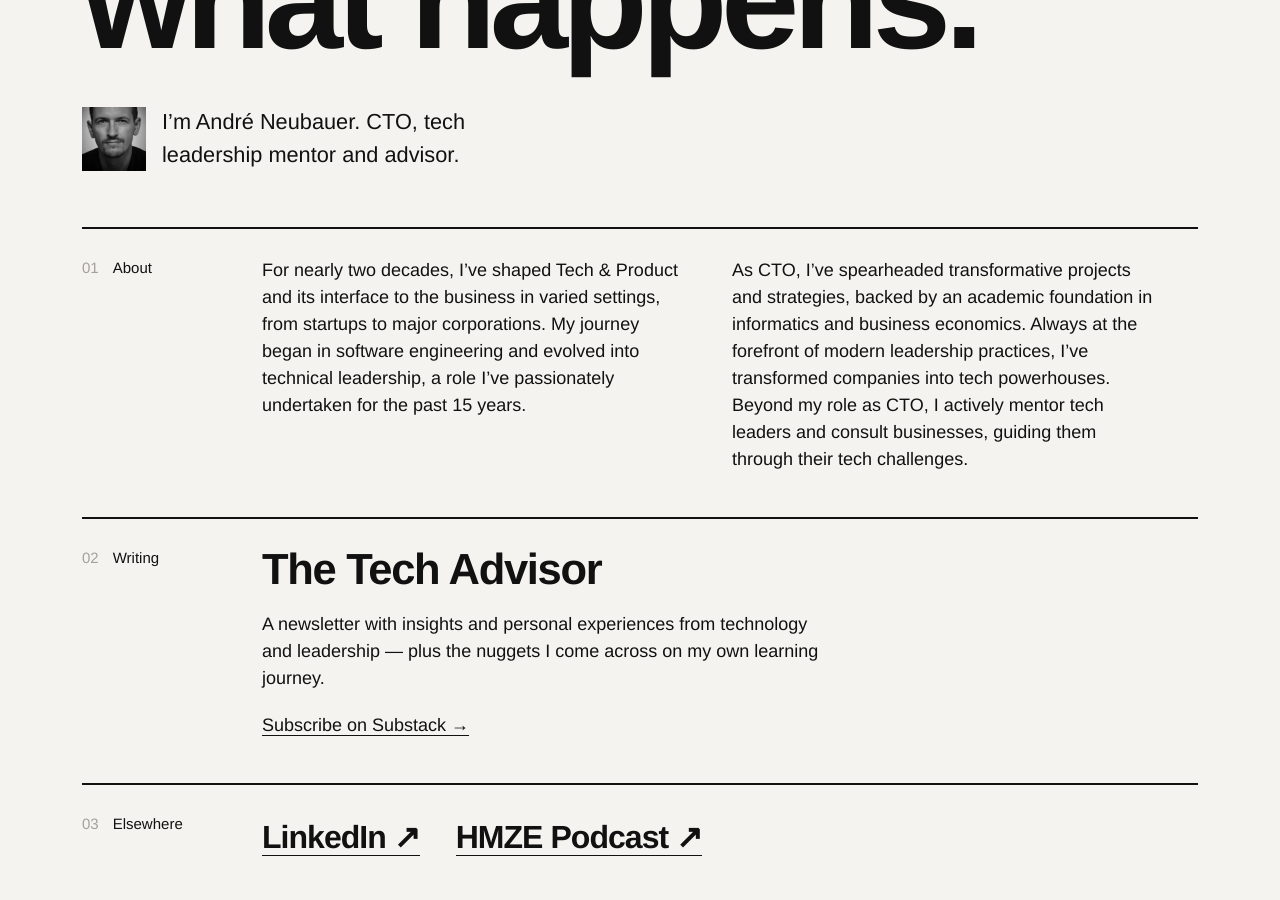
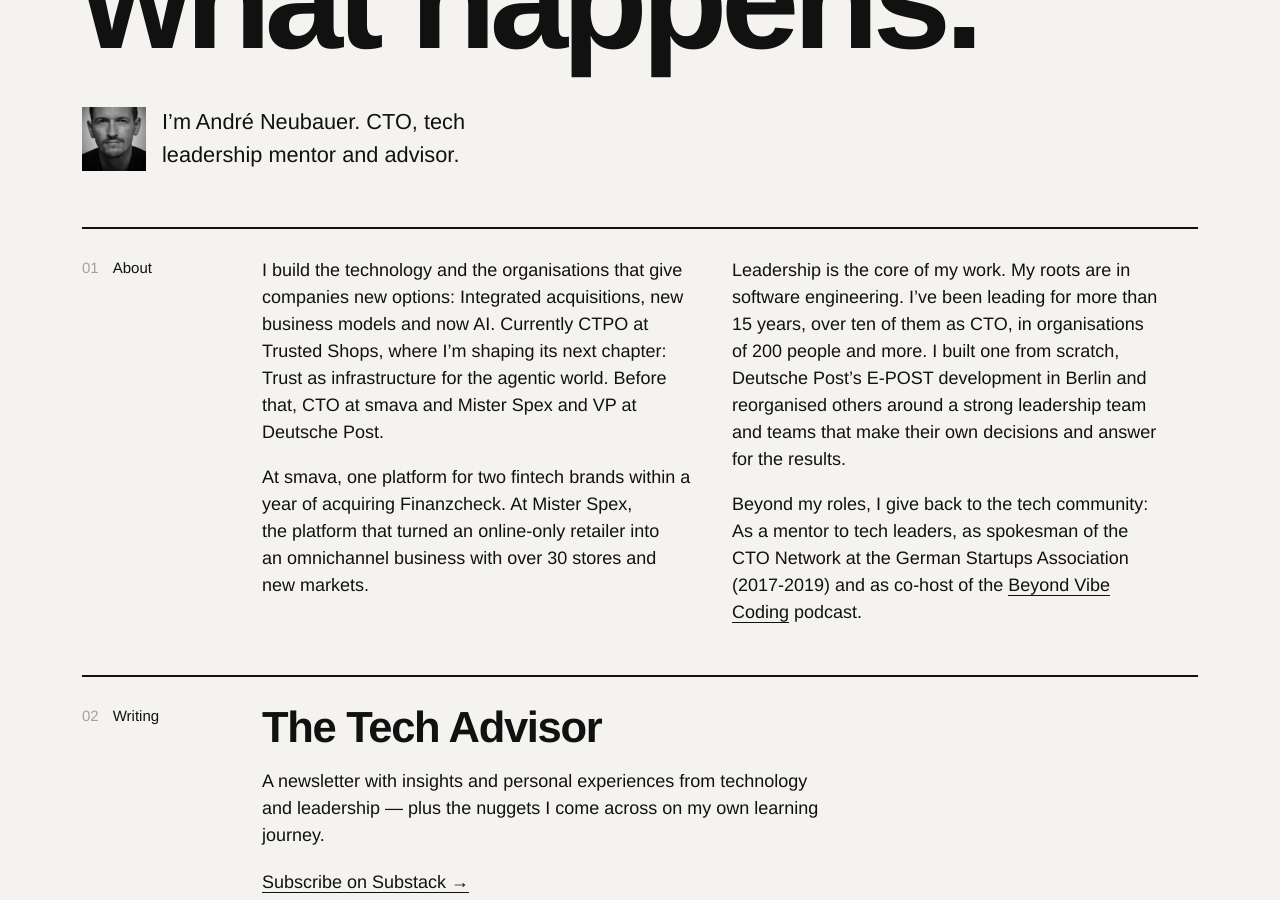
Before and after one commit to devpg/devpg.github.io, a Jekyll site: the page built from index.md, in a window 1280 px wide and 900 px high, scrolled down 838 px. Built offline with Jekyll 4.4.1, drawn with Linux system fonts in a browser that asks for light colours.

Commit message:
Rewrite the About section with current roles and track record
Replace the two generic paragraphs with four that name the roles
(CTPO at Trusted Shops, CTO at smava and Mister Spex, VP at Deutsche
Post), the platform work behind them, the leadership background and
the community work. Link the Beyond Vibe Coding podcast to bvc.fm.

Co-Authored-By: Claude Fable 5.1 <noreply@anthropic.com>

```diff
--- a/index.md
+++ b/index.md
@@ -22,8 +22,10 @@ title: Hi! I’m André Neubauer.
 <section class="row">
   <h2><span>01</span> About</h2>
   <div class="cols">
-    <p>For nearly two decades, I’ve shaped Tech &amp; Product and its interface to the business in varied settings, from startups to major corporations. My journey began in software engineering and evolved into technical leadership, a role I’ve passionately undertaken for the past 15 years.</p>
-    <p>As CTO, I’ve spearheaded transformative projects and strategies, backed by an academic foundation in informatics and business economics. Always at the forefront of modern leadership practices, I’ve transformed companies into tech powerhouses. Beyond my role as CTO, I actively mentor tech leaders and consult businesses, guiding them through their tech challenges.</p>
+    <p>I build the technology and the organisations that give companies new options: Integrated acquisitions, new business models and now AI. Currently CTPO at Trusted Shops, where I’m shaping its next chapter: Trust as infrastructure for the agentic world. Before that, CTO at smava and Mister Spex and VP at Deutsche Post.</p>
+    <p>At smava, one platform for two fintech brands within a year of acquiring Finanzcheck. At Mister Spex, the platform that turned an online-only retailer into an omnichannel business with over 30 stores and new markets.</p>
+    <p>Leadership is the core of my work. My roots are in software engineering. I’ve been leading for more than 15 years, over ten of them as CTO, in organisations of 200 people and more. I built one from scratch, Deutsche Post’s E-POST development in Berlin and reorganised others around a strong leadership team and teams that make their own decisions and answer for the results.</p>
+    <p>Beyond my roles, I give back to the tech community: As a mentor to tech leaders, as spokesman of the CTO Network at the German Startups Association (2017-2019) and as co-host of the <a href="https://bvc.fm">Beyond Vibe Coding</a> podcast.</p>
   </div>
 </section>
 
```
